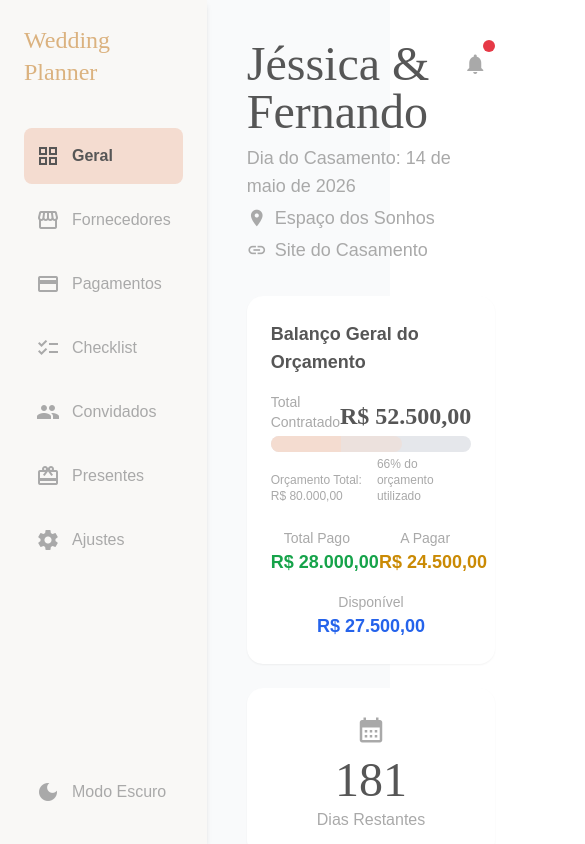
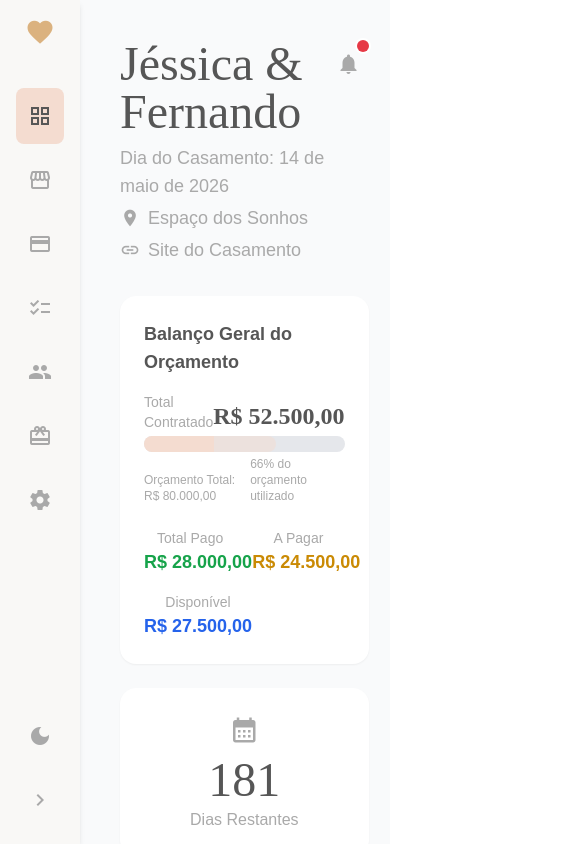
Before and after one commit to dfc1002-eng/Wedding-Planner, a React (Vite) app: page / in a window 390 px wide. Shown: the top 844 px of the page, 585 px wide, since content can reach past the window. Built offline with nearby package versions, Linux system fonts and the light colour scheme; a web font is replaced by a local one.

Commit message:
[dyad] wrote 3 file(s)

```diff
--- a/App.tsx
+++ b/App.tsx
@@ -1,4 +1,3 @@
-
 import React, { useState, useEffect } from 'react';
 import { WeddingDataProvider, useWedding } from './src/context/WeddingDataContext';
 
@@ -26,6 +25,14 @@ export type Screen = 'dashboard' | 'vendors' | 'payments' | 'checklist' | 'guest
 const AppContent: React.FC = () => {
     const [activeScreen, setActiveScreen] = useState<Screen>('dashboard');
     const [isDarkMode, setIsDarkMode] = useState(() => localStorage.getItem('theme') === 'dark');
+    const [isSidebarExpanded, setIsSidebarExpanded] = useState(() => {
+        const savedState = localStorage.getItem('sidebarExpanded');
+        if (savedState !== null) {
+            return savedState === 'true';
+        }
+        // Recolhido por padrão em telas menores
+        return window.innerWidth >= 768;
+    });
 
     // Modal States
     const [isAddVendorModalOpen, setAddVendorModalOpen] = useState(false);
@@ -71,7 +78,12 @@ const AppContent: React.FC = () => {
         }
     }, [isDarkMode]);
 
+    useEffect(() => {
+        localStorage.setItem('sidebarExpanded', String(isSidebarExpanded));
+    }, [isSidebarExpanded]);
+
     const toggleDarkMode = () => setIsDarkMode(prev => !prev);
+    const toggleSidebar = () => setIsSidebarExpanded(prev => !prev);
 
     const showToast = (message: string, type: 'success' | 'error' = 'success') => {
         setToast({ id: Date.now(), message, type });
@@ -213,7 +225,14 @@ const AppContent: React.FC = () => {
 
     return (
         <div className="flex bg-gray-50 dark:bg-gray-900 min-h-screen text-brand-gray dark:text-gray-300">
-            <Sidebar activeScreen={activeScreen} setActiveScreen={setActiveScreen} isDarkMode={isDarkMode} toggleDarkMode={toggleDarkMode} />
+            <Sidebar
+                activeScreen={activeScreen}
+                setActiveScreen={setActiveScreen}
+                isDarkMode={isDarkMode}
+                toggleDarkMode={toggleDarkMode}
+                isExpanded={isSidebarExpanded}
+                toggleSidebar={toggleSidebar}
+            />
             <div className="flex-1">
                 <main className="p-10">
                     <Header
--- a/src/components/layout/Sidebar.tsx
+++ b/src/components/layout/Sidebar.tsx
@@ -1,6 +1,6 @@
-
 import React from 'react';
 import Icon from '../ui/Icon';
+import Tooltip from '../ui/Tooltip';
 import { Screen } from '../../../App';
 
 interface SidebarProps {
@@ -8,9 +8,11 @@ interface SidebarProps {
     setActiveScreen: (screen: Screen) => void;
     isDarkMode: boolean;
     toggleDarkMode: () => void;
+    isExpanded: boolean;
+    toggleSidebar: () => void;
 }
 
-const Sidebar: React.FC<SidebarProps> = ({ activeScreen, setActiveScreen, isDarkMode, toggleDarkMode }) => {
+const Sidebar: React.FC<SidebarProps> = ({ activeScreen, setActiveScreen, isDarkMode, toggleDarkMode, isExpanded, toggleSidebar }) => {
     const navItems = [
         { id: 'dashboard', icon: 'grid_view', label: 'Geral' },
         { id: 'vendors', icon: 'storefront', label: 'Fornecedores' },
@@ -22,32 +24,54 @@ const Sidebar: React.FC<SidebarProps> = ({ activeScreen, setActiveScreen, isDark
     ];
 
     return (
-        <aside className="w-64 bg-brand-background dark:bg-gray-800 h-screen sticky top-0 flex flex-col p-6 shadow-md">
-            <h1 className="font-title text-2xl text-brand-gold mb-10">Wedding Planner</h1>
-            <nav className="flex flex-col space-y-2">
+        <aside className={`h-screen sticky top-0 flex flex-col p-4 bg-brand-background dark:bg-gray-800 shadow-md transition-all duration-300 ease-in-out ${isExpanded ? 'w-64' : 'w-20'}`}>
+            <div className={`flex items-center mb-10 h-8 ${isExpanded ? 'justify-start' : 'justify-center'}`}>
+                {isExpanded ? (
+                    <h1 className="font-title text-2xl text-brand-gold">Wedding Planner</h1>
+                ) : (
+                    <Icon name="favorite" className="text-3xl text-brand-gold" />
+                )}
+            </div>
+
+            <nav className="flex flex-col space-y-2 flex-grow">
                 {navItems.map(item => (
+                    <Tooltip key={item.id} text={item.label} position="right" disabled={isExpanded}>
                         <button
-                        key={item.id}
                             onClick={() => setActiveScreen(item.id as Screen)}
-                        className={`flex items-center space-x-3 p-3 rounded-lg text-left transition-colors ${
+                            className={`flex items-center space-x-3 p-3 rounded-lg text-left transition-colors w-full ${isExpanded ? '' : 'justify-center'} ${
                                 activeScreen === item.id
                                     ? 'bg-brand-pink text-brand-gray font-bold dark:bg-brand-gold dark:text-gray-900'
                                     : 'text-brand-gray-light hover:bg-brand-pink-light dark:text-gray-400 dark:hover:bg-gray-700'
                             }`}
                         >
-                        <Icon name={item.icon} className="text-2xl" />
-                        <span className="text-base">{item.label}</span>
+                            <Icon name={item.icon} className="text-2xl flex-shrink-0" />
+                            {isExpanded && <span className="text-base truncate">{item.label}</span>}
                         </button>
+                    </Tooltip>
                 ))}
             </nav>
-            <div className="mt-auto">
+
+            <div className="mt-auto space-y-2">
+                <Tooltip text={isDarkMode ? 'Modo Claro' : 'Modo Escuro'} position="right" disabled={isExpanded}>
                     <button
                         onClick={toggleDarkMode}
-                    className="flex items-center w-full space-x-3 p-3 rounded-lg text-brand-gray-light hover:bg-brand-pink-light dark:text-gray-400 dark:hover:bg-gray-700 transition-colors"
+                        className={`flex items-center w-full space-x-3 p-3 rounded-lg text-brand-gray-light hover:bg-brand-pink-light dark:text-gray-400 dark:hover:bg-gray-700 transition-colors ${isExpanded ? '' : 'justify-center'}`}
                         aria-label={isDarkMode ? "Ativar modo claro" : "Ativar modo escuro"}
                     >
-                    <Icon name={isDarkMode ? 'light_mode' : 'dark_mode'} className="text-2xl" />
-                    <span className="text-base">{isDarkMode ? 'Modo Claro' : 'Modo Escuro'}</span>
+                        <Icon name={isDarkMode ? 'light_mode' : 'dark_mode'} className="text-2xl flex-shrink-0" />
+                        {isExpanded && <span className="text-base">{isDarkMode ? 'Modo Claro' : 'Modo Escuro'}</span>}
+                    </button>
+                </Tooltip>
+
+                <button
+                    onClick={toggleSidebar}
+                    className="flex items-center w-full p-3 rounded-lg text-brand-gray-light hover:bg-brand-pink-light dark:text-gray-400 dark:hover:bg-gray-700 transition-colors justify-center"
+                    aria-label={isExpanded ? "Recolher menu" : "Expandir menu"}
+                >
+                    <Icon
+                        name={isExpanded ? 'chevron_left' : 'chevron_right'}
+                        className="text-2xl transition-transform duration-300"
+                    />
                 </button>
             </div>
         </aside>
--- a/src/components/ui/Tooltip.tsx
+++ b/src/components/ui/Tooltip.tsx
@@ -1,48 +1,51 @@
-import React from 'react';
+import React, { useState, ReactNode } from 'react';
 
 interface TooltipProps {
-  children: React.ReactNode;
   text: string;
+  children: ReactNode;
   position?: 'top' | 'bottom' | 'left' | 'right';
+  disabled?: boolean;
 }
 
-const getPositionClasses = (position: string) => {
+const Tooltip: React.FC<TooltipProps> = ({ text, children, position = 'top', disabled = false }) => {
+  const [isVisible, setIsVisible] = useState(false);
+
+  if (disabled) {
+    return <>{children}</>;
+  }
+
+  const getPositionClasses = () => {
     switch (position) {
+      case 'top':
+        return 'bottom-full left-1/2 -translate-x-1/2 mb-2';
       case 'bottom':
         return 'top-full left-1/2 -translate-x-1/2 mt-2';
       case 'left':
-            return 'top-1/2 -translate-y-1/2 right-full mr-2';
+        return 'right-full top-1/2 -translate-y-1/2 mr-2';
       case 'right':
-            return 'top-1/2 -translate-y-1/2 left-full ml-2';
-        case 'top':
+        return 'left-full top-1/2 -translate-y-1/2 ml-2';
       default:
         return 'bottom-full left-1/2 -translate-x-1/2 mb-2';
     }
-}
-
-const Tooltip: React.FC<TooltipProps> = ({ children, text, position = 'bottom' }) => {
-  if (!text) return <>{children}</>;
+  };
 
   return (
-    <div className="relative group">
+    <div
+      className="relative flex w-full"
+      onMouseEnter={() => setIsVisible(true)}
+      onMouseLeave={() => setIsVisible(false)}
+      onFocus={() => setIsVisible(true)}
+      onBlur={() => setIsVisible(false)}
+    >
       {children}
-      <div className={`absolute ${getPositionClasses(position)} w-max max-w-xs
-                      bg-brand-gray dark:bg-gray-900 text-white text-xs font-semibold
-                      rounded-md p-2 shadow-lg z-10
-                      opacity-0 group-hover:opacity-100 transition-opacity duration-300
-                      invisible group-hover:visible
-                      pointer-events-none`}>
+      {isVisible && (
+        <div
+          role="tooltip"
+          className={`absolute z-10 px-3 py-1.5 text-sm font-medium text-white bg-gray-900 rounded-md shadow-sm dark:bg-gray-700 whitespace-nowrap ${getPositionClasses()}`}
+        >
           {text}
-        <div
-          className="absolute bg-brand-gray dark:bg-gray-900 h-2 w-2 transform rotate-45"
-          style={{
-            bottom: position === 'top' ? '-4px' : 'auto',
-            top: position === 'bottom' ? '-4px' : 'auto',
-            left: position === 'left' ? 'auto' : 'calc(50% - 4px)',
-            right: position === 'left' ? '-4px' : 'auto',
-          }}
-        ></div>
         </div>
+      )}
     </div>
   );
 };
```
Lines whose indentation alone changed are shown as unchanged.
